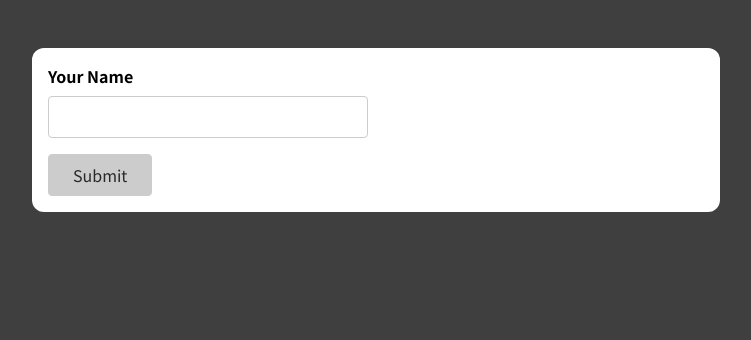
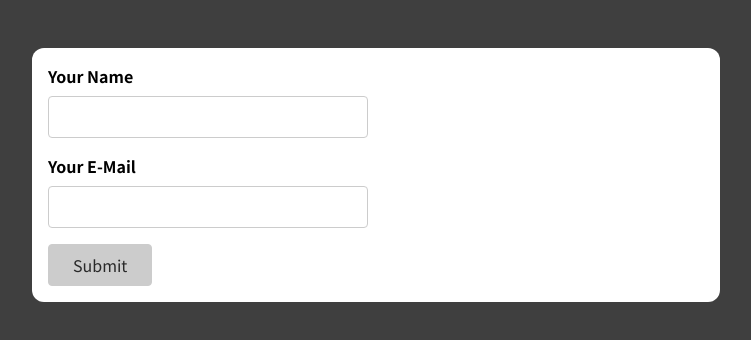
Before and after one commit to ritagujar/100daysOfDevelopement, a React (Create React App) app in the folder REACT/input-form/: page / in a window 1280 px wide. Shown: the top 340 px of the page, without its empty margins (264-1015 px from the left). Built offline with nearby package versions, Linux system fonts and the light colour scheme.

Commit message:
#Day39 - React - Input Form - Added Email and Email Validation

```diff
--- a/REACT/input-form/src/components/SimpleInput.js
+++ b/REACT/input-form/src/components/SimpleInput.js
@@ -6,8 +6,14 @@ const SimpleInput = () => {
   const [enteredNameTouched, setEnteredNameTouched] = useState(false);
   // const [formIsValid, setFormIsValid] = useState(false);
 
+  const [enterdEmail, setEnteredEmail] = useState("");
+  const [enteredEmailTouched, setEnteredEmailTouched] = useState(false);
+
   const enteredNameIsValid = enterdName.trim() !== "";
   const nameInputIsValid = !enteredNameIsValid && enteredNameTouched;
+
+  const enteredEmailIsValid = enterdEmail.includes("@");
+  const emailInputIsValid = !enteredEmailIsValid && enteredEmailTouched;
 
   // useEffect(() => {
   //   if (enteredNameIsValid) {
@@ -29,8 +35,16 @@ const SimpleInput = () => {
     setEnteredName(event.target.value);
   };
 
+  const emailInputChangeHandler = (event) => {
+    setEnteredEmail(event.target.value);
+  };
+
   const nameInputBlurHandler = (event) => {
     setEnteredNameTouched(true);
+  };
+
+  const emailInputBlurHandler = (event) => {
+    setEnteredEmailTouched(true);
   };
 
   const formSubmitHandler = (event) => {
@@ -43,6 +57,7 @@ const SimpleInput = () => {
     }
 
     console.log(enterdName);
+    console.log(enterdEmail);
 
     // const enteredValue = nameInputRef.current.value;
     // console.log(enteredValue);
@@ -50,9 +65,16 @@ const SimpleInput = () => {
     // nameInputRef.current.value = '';  =>  NOT IDEAL, DON'T MANIPULATE THE DOM
     setEnteredName("");
     setEnteredNameTouched(false);
+
+    setEnteredEmail("");
+    setEnteredEmailTouched(false);
   };
 
   const nameInputClasses = nameInputIsValid
+    ? "form-control invalid"
+    : "form-control";
+
+  const emailInputClasses = emailInputIsValid
     ? "form-control invalid"
     : "form-control";
 
@@ -72,6 +94,19 @@ const SimpleInput = () => {
           <p className="error-text">Name must not be empty.</p>
         )}
       </div>
+      <div className={emailInputClasses}>
+        <label htmlFor="email">Your E-Mail</label>
+        <input
+          type="email"
+          id="email"
+          onChange={emailInputChangeHandler}
+          onBlur={emailInputBlurHandler}
+          value={enterdEmail}
+        />
+        {emailInputIsValid && (
+          <p className="error-text">Please enter a valid email</p>
+        )}
+      </div>
       <div className="form-action">
         <button disabled={!formIsValid}>Submit</button>
       </div>
```
